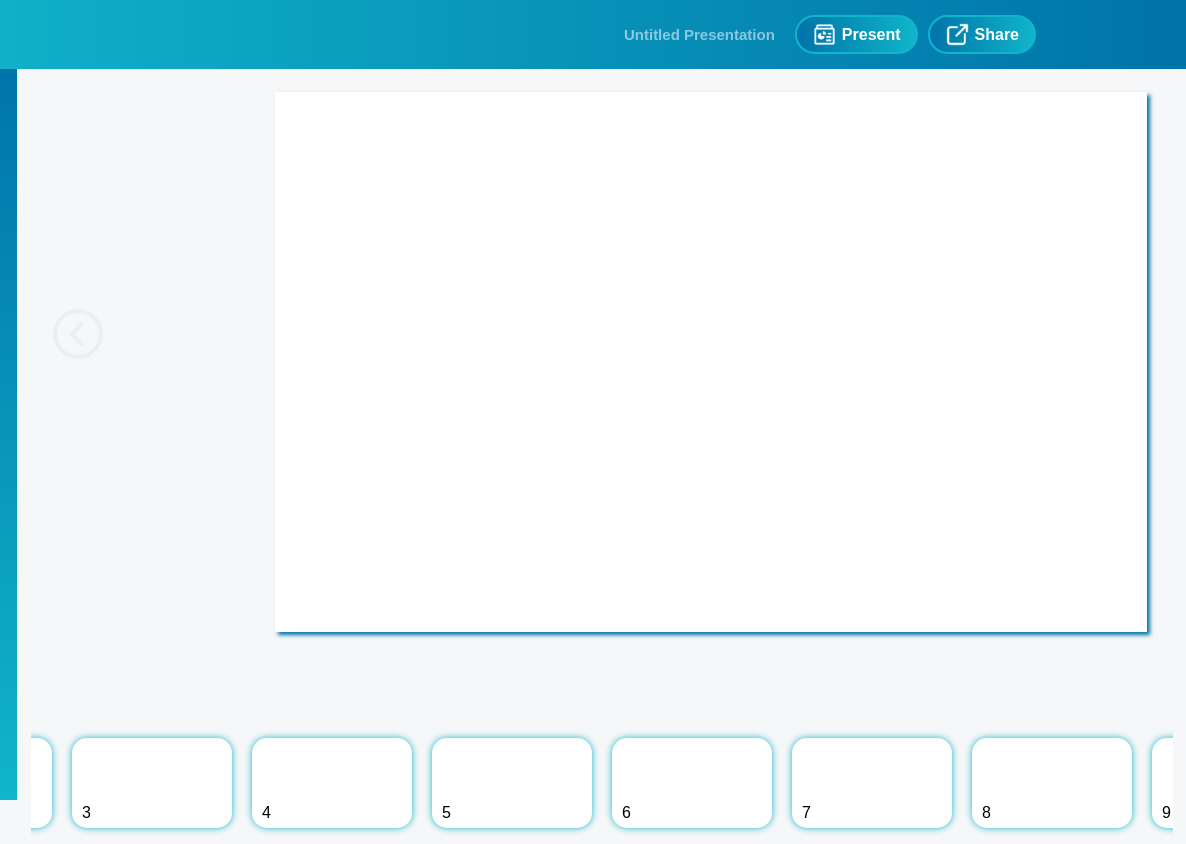
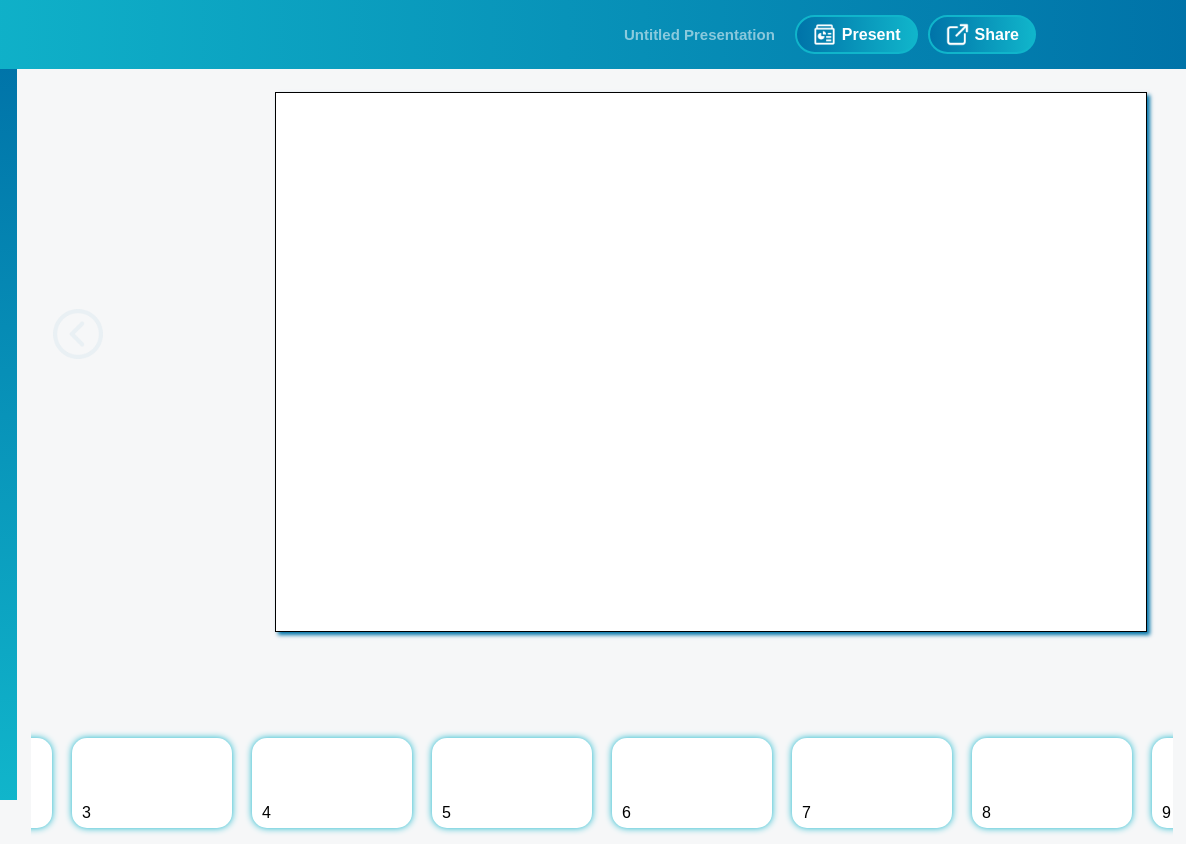
Before and after one commit to Developer-Keyithan/Copy-of-the-Canva-presentation-environment, a plain HTML site: page index.html in a window 1280 px wide. Shown: the top 844 px of the page, 94-1280 px from the left. Drawn offline with Linux system fonts and the light colour scheme.

Commit message:
Update style.css

```diff
--- a/style.css
+++ b/style.css
@@ -207,6 +207,7 @@ body {
     width: 1920px;
     zoom: 50%;
     margin: 0 300px;
+    border: 1px solid;
 }
 
 .tabs {
```
